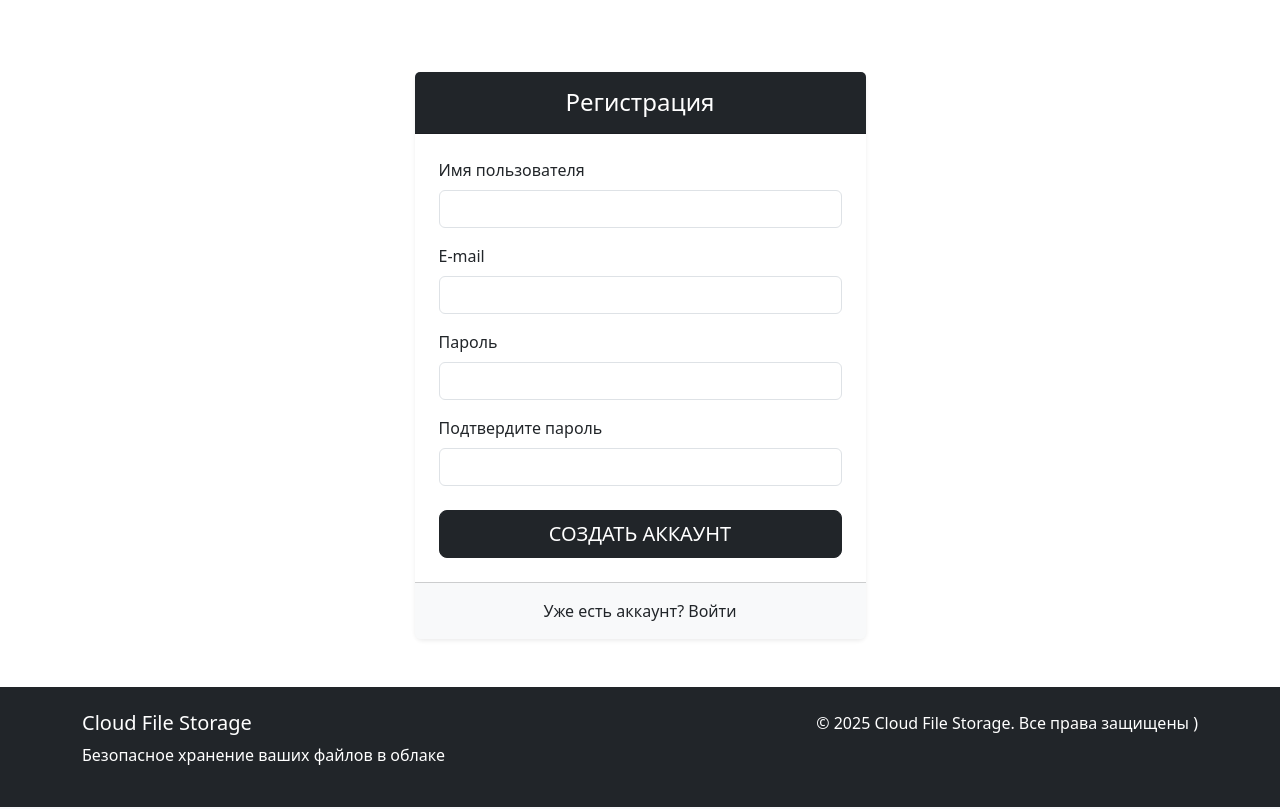
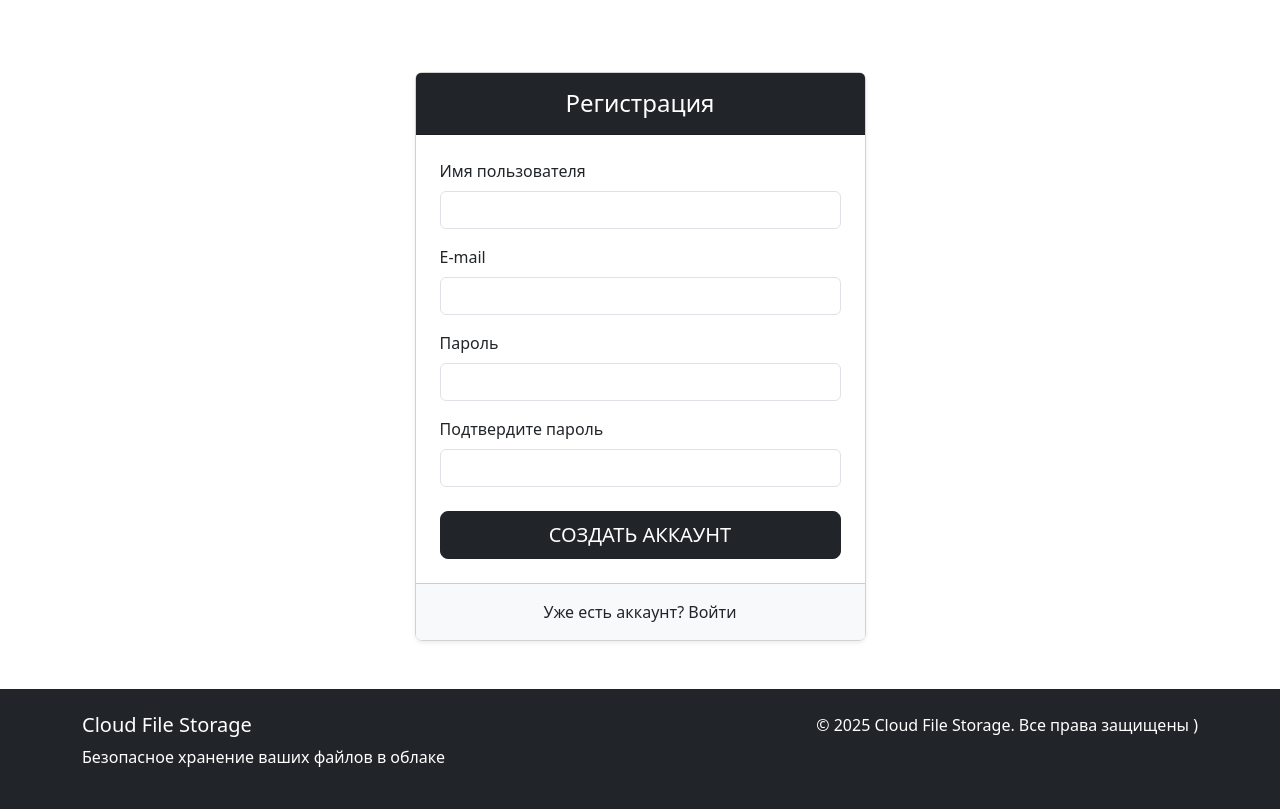
Before and after one commit to Gichie/CloudFileStorage, a Django app: page /users/registration/ in a window 1280 px wide. Shown: the part 78-887 px from the top of the page. Run offline with Django 5.2, Linux system fonts and the light colour scheme.

Commit message:
update registration.html

```diff
--- a/users/templates/users/registration.html
+++ b/users/templates/users/registration.html
@@ -7,7 +7,7 @@
 {% block content %}
 <div class="row justify-content-center">
     <div class="col-md-6 col-lg-5">
-        <div class="card shadow-sm border-0 rounded-3 mt-4">
+        <div class="card shadow-sm border-1 rounded-3 mt-4">
             <div class="card-header bg-dark text-white text-center py-3">
                 <h2 class="mb-0 fs-4">{{ title }}</h2>
             </div>
```
